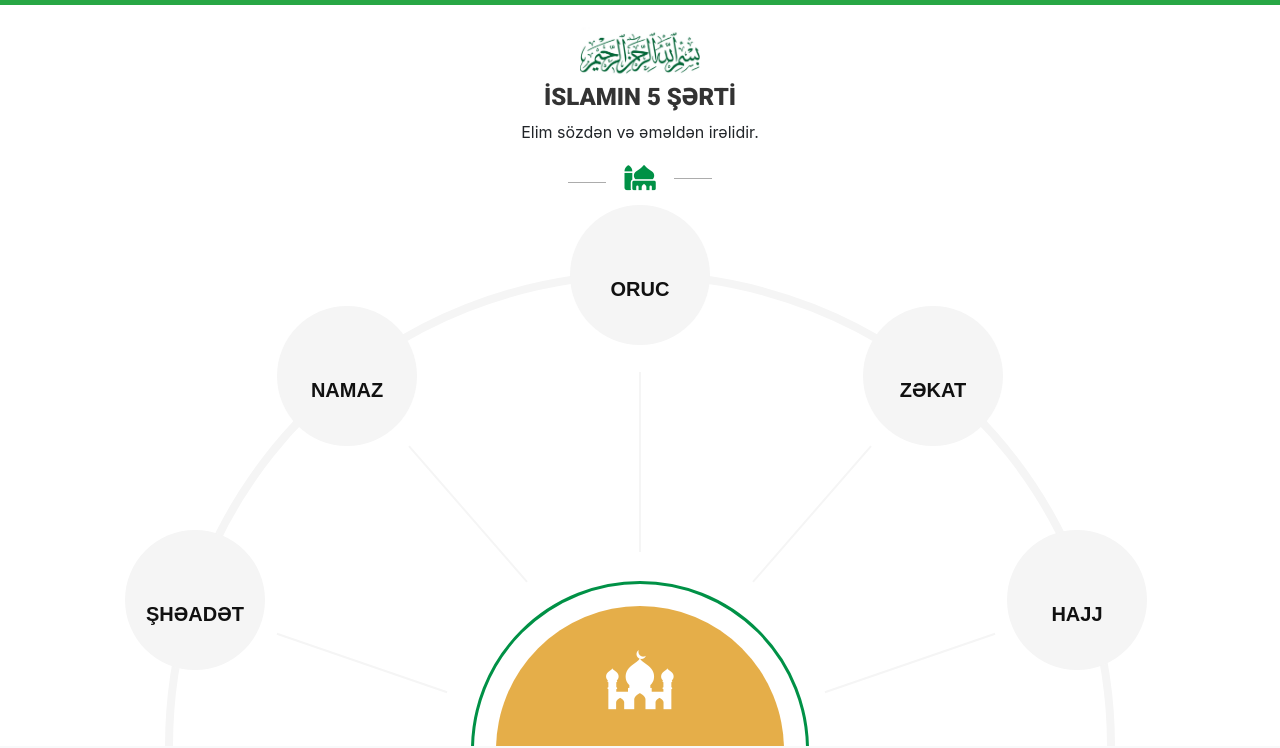
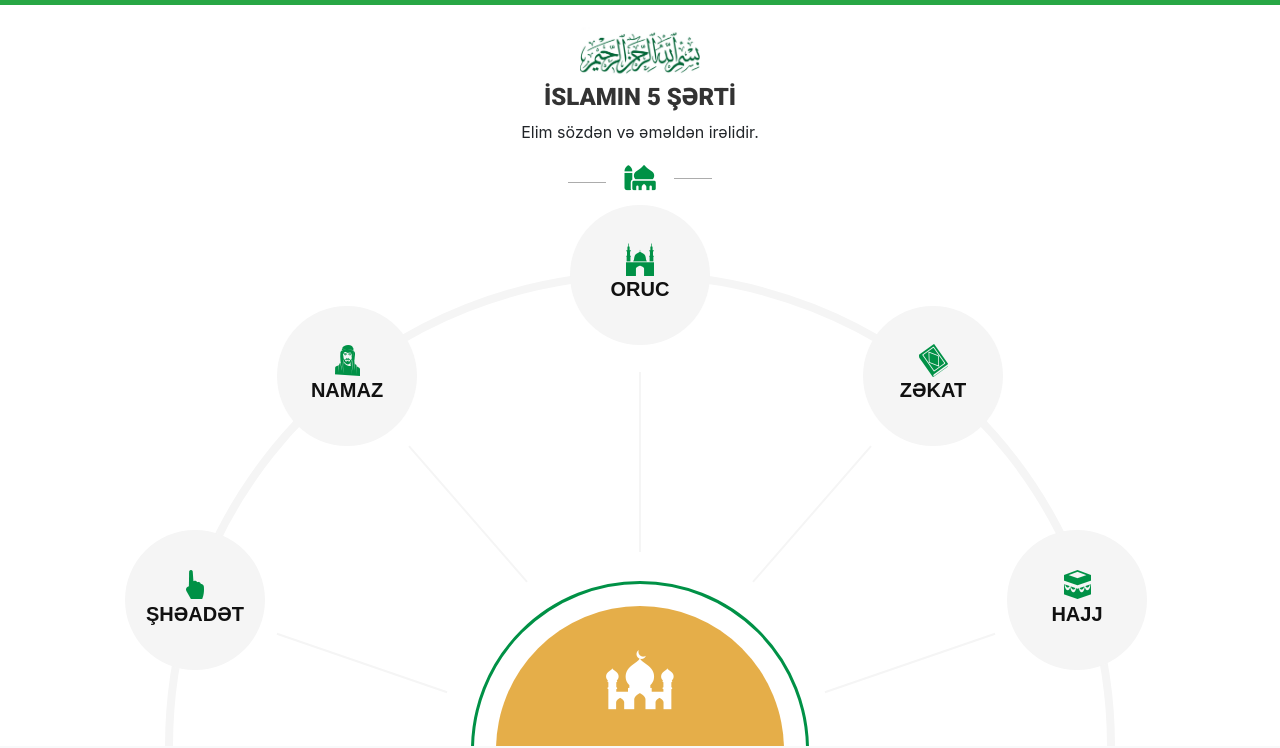
Before and after one commit to xayyam88/nodeblock, a website: page index.html in a window 1280 px wide. Shown: the part 53-801 px from the top of the page. Drawn offline with Linux system fonts and the light colour scheme; the site is published under a folder, as on GitHub Pages, so addresses that start at the root find nothing.

Commit message:
Update blog-home.css

```diff
--- a/css/blog-home.css
+++ b/css/blog-home.css
@@ -122,7 +122,7 @@ margin: 0 auto;
   height: 60px;
   text-align: center;
   margin: auto;
-  background-image: url(/img/icon/2.png);
+  background-image: url(../img/icon/2.png);
   background-repeat: no-repeat;
   background-position: center;
   transition: all 0.3s;
@@ -150,7 +150,7 @@ margin: 0 auto;
   background: #009146;
 }
 .prayer-area .info .sun .ico1:hover:after {
-  background: url(/img/icon/2h.png);
+  background: url(../img/icon/2h.png);
   background-repeat: no-repeat;
   background-position: center;
 }
@@ -189,7 +189,7 @@ margin: 0 auto;
   height: 60px;
   text-align: center;
   margin: auto;
-  background-image: url(/img/icon/3.png);
+  background-image: url(../img/icon/3.png);
   background-repeat: no-repeat;
   background-position: center;
   transition: all 0.3s;
@@ -216,7 +216,7 @@ margin: 0 auto;
   background: #009146;
 }
 .prayer-area .info .sun .ico2:hover:after {
-  background: url(/img/icon/3h.png);
+  background: url(../img/icon/3h.png);
   background-repeat: no-repeat;
   background-position: center;
 }
@@ -257,7 +257,7 @@ margin: 0 auto;
   height: 60px;
   text-align: center;
   margin: auto;
-  background-image: url(/img/icon/4.png);
+  background-image: url(../img/icon/4.png);
   background-repeat: no-repeat;
   background-position: center;
   transition: all 0.3s;
@@ -285,7 +285,7 @@ margin: 0 auto;
   background: #009146;
 }
 .prayer-area .info .sun .ico3:hover:after {
-  background: url(/img/icon/4h.png);
+  background: url(../img/icon/4h.png);
   background-repeat: no-repeat;
   background-position: center;
 }
@@ -324,7 +324,7 @@ margin: 0 auto;
   height: 60px;
   text-align: center;
   margin: auto;
-  background-image: url(/img/icon/5.png);
+  background-image: url(../img/icon/5.png);
   background-repeat: no-repeat;
   background-position: center;
   transition: all 0.3s;
@@ -351,7 +351,7 @@ margin: 0 auto;
   background: #009146;
 }
 .prayer-area .info .sun .ico4:hover:after {
-  background: url(/img/icon/5h.png);
+  background: url(../img/icon/5h.png);
   background-repeat: no-repeat;
   background-position: center;
 }
@@ -390,7 +390,7 @@ margin: 0 auto;
   height: 60px;
   text-align: center;
   margin: auto;
-  background-image: url(/img/icon/6.png);
+  background-image: url(../img/icon/6.png);
   background-repeat: no-repeat;
   background-position: center;
   transition: all 0.3s;
@@ -417,7 +417,7 @@ margin: 0 auto;
   background: #009146;
 }
 .prayer-area .info .sun .ico5:hover:after {
-  background: url(/img/icon/6h.png);
+  background: url(../img/icon/6h.png);
   background-repeat: no-repeat;
   background-position: center;
 }
```
